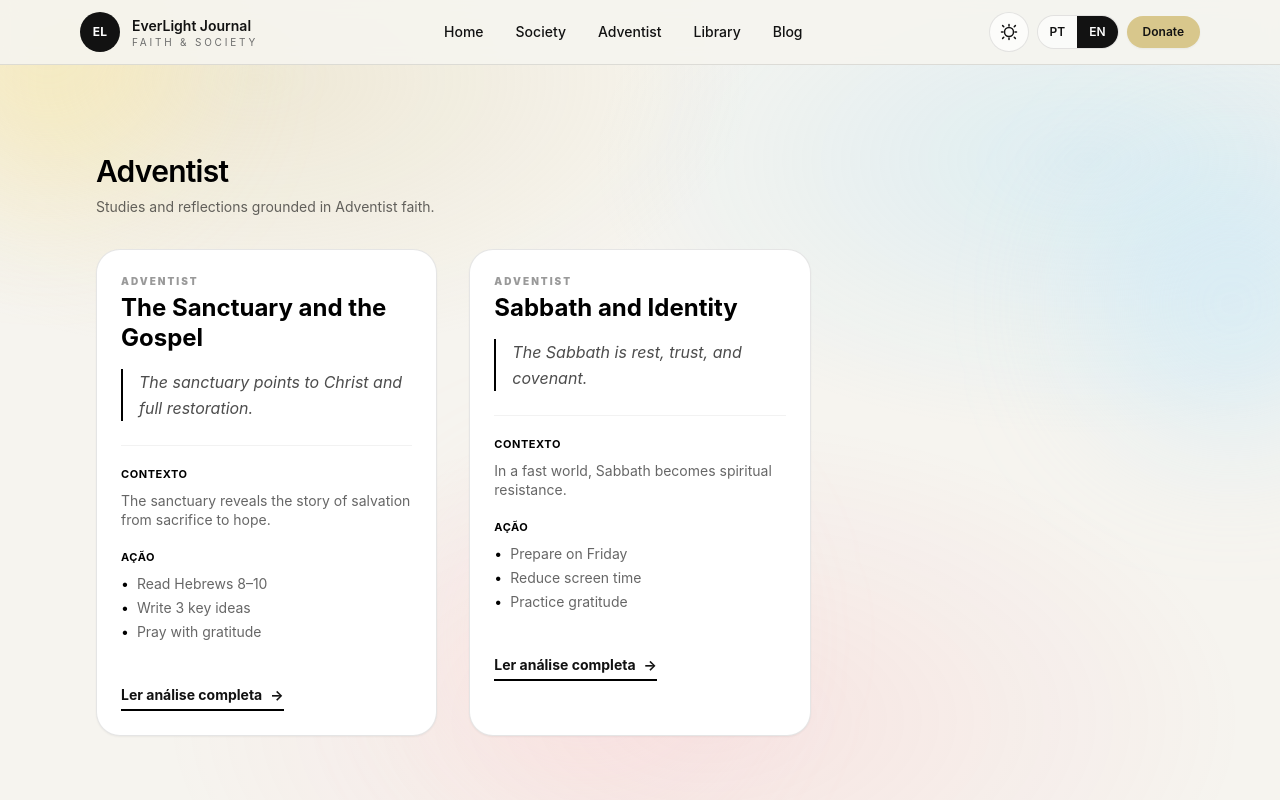
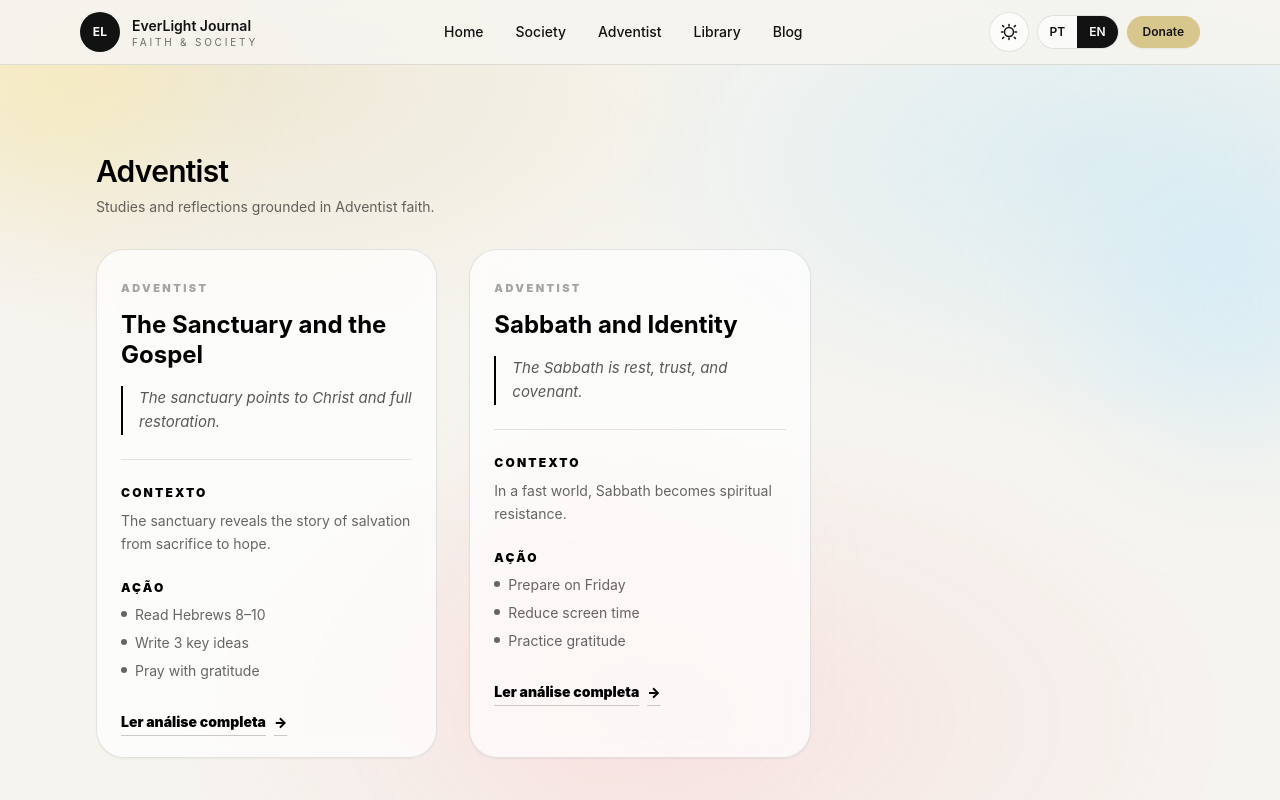
Before and after one commit to eliaslicojicacoma-spec/EverLight-Journal, a Next.js app: page /en/adventist in a window 1280 px wide. Shown: the top 800 px of the page. Built offline with nearby package versions, Linux system fonts and the light colour scheme.

Commit message:
Update ArticleCard.tsx

```diff
--- a/src/components/ArticleCard.tsx
+++ b/src/components/ArticleCard.tsx
@@ -1,12 +1,16 @@
 import Link from "next/link";
 
-type Props = {
+export type ArticleCardData = {
   category: string;
   title: string;
   summary: string;
   context: string;
   actions: string[];
-  href: string;
+  slug: string;
+  href: string; // ✅ rota final já pronta
+  tags?: string[];
+  date?: string; // opcional
+  readingTime?: string; // opcional
 };
 
 export default function ArticleCard({
@@ -16,59 +20,72 @@ export default function ArticleCard({
   context,
   actions,
   href,
-}: Props) {
+  tags = [],
+  date,
+  readingTime,
+}: ArticleCardData) {
   return (
-    <article className="flex flex-col rounded-3xl border border-black/10 bg-white p-6 shadow-sm transition hover:shadow-md">
-      <header className="mb-4">
-        <span className="block text-[10px] font-black uppercase tracking-[0.2em] text-black/40">
+    <article className="flex flex-col overflow-hidden rounded-[28px] border border-black/10 bg-white/70 shadow-sm backdrop-blur transition hover:shadow-md">
+      <div className="p-6">
+        {(date || readingTime) && (
+          <div className="mb-3 text-[11px] font-semibold tracking-[0.22em] text-black/45">
+            {date ? date : ""}{date && readingTime ? " • " : ""}{readingTime ? readingTime : ""}
+          </div>
+        )}
+
+        <span className="text-[11px] font-black uppercase tracking-[0.22em] text-black/35">
           {category}
         </span>
 
-        <h3 className="mt-1 text-2xl font-bold leading-tight text-black">
+        <h3 className="mt-3 text-2xl font-bold leading-tight text-black">
           {title}
         </h3>
-      </header>
 
-      <div className="mb-6">
-        <p className="border-l-2 border-black pl-4 text-base italic leading-relaxed text-black/70">
+        <p className="mt-4 border-l-2 border-black pl-4 text-[15px] italic leading-relaxed text-black/65">
           {summary}
         </p>
-      </div>
 
-      <div className="grid gap-5 border-t border-black/5 pt-5">
-        <section>
-          <h4 className="text-[11px] font-bold uppercase tracking-wider text-black">
-            Contexto
+        {tags.length > 0 && (
+          <div className="mt-4 flex flex-wrap gap-2">
+            {tags.map((t) => (
+              <span
+                key={t}
+                className="rounded-full border border-black/10 bg-black/5 px-3 py-1 text-xs font-semibold text-black/65"
+              >
+                {t}
+              </span>
+            ))}
+          </div>
+        )}
+
+        <div className="mt-6 border-t border-black/10 pt-6">
+          <h4 className="text-[12px] font-black uppercase tracking-[0.18em] text-black">
+            CONTEXTO
           </h4>
-          <p className="mt-2 text-sm leading-snug text-black/60">
-            {context}
-          </p>
-        </section>
+          <p className="mt-2 text-sm leading-relaxed text-black/60">{context}</p>
 
-        <section>
-          <h4 className="text-[11px] font-bold uppercase tracking-wider text-black">
-            Ação
+          <h4 className="mt-6 text-[12px] font-black uppercase tracking-[0.18em] text-black">
+            AÇÃO
           </h4>
-          <ul className="mt-2 space-y-1">
-            {actions.map((item, index) => (
-              <li key={index} className="flex items-start text-sm text-black/60">
-                <span className="mr-2 text-black">•</span>
-                {item}
+          <ul className="mt-2 space-y-2 text-sm text-black/60">
+            {actions.map((item, i) => (
+              <li key={i} className="flex items-start gap-2">
+                <span className="mt-[6px] h-1.5 w-1.5 rounded-full bg-black/60" />
+                <span>{item}</span>
               </li>
             ))}
           </ul>
-        </section>
+
+          <div className="mt-7">
+            <Link
+              href={href}
+              className="inline-flex items-center gap-2 text-sm font-black text-black underline decoration-black/20 underline-offset-8 hover:decoration-black/60"
+            >
+              Ler análise completa <span aria-hidden>→</span>
+            </Link>
+          </div>
+        </div>
       </div>
-
-      <footer className="mt-6 pt-4">
-        <Link
-          href={href}
-          className="inline-flex items-center border-b-2 border-black pb-1 text-sm font-bold transition hover:border-black/50 hover:text-black/60"
-        >
-          Ler análise completa
-          <span className="ml-2">→</span>
-        </Link>
-      </footer>
     </article>
   );
 }
```
